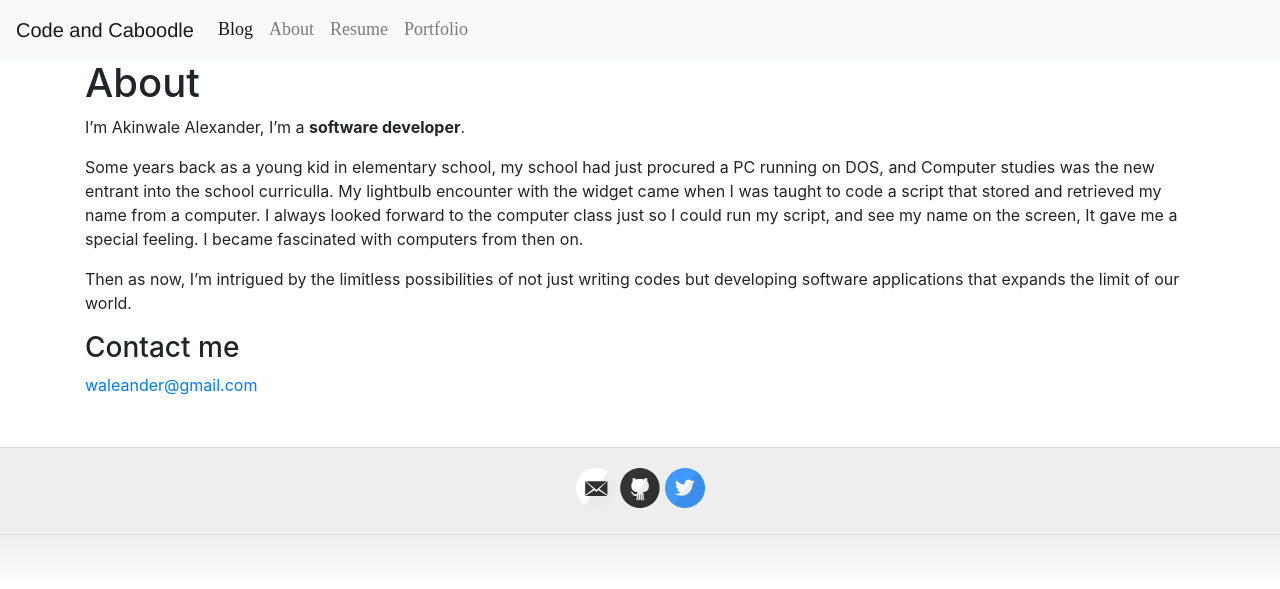
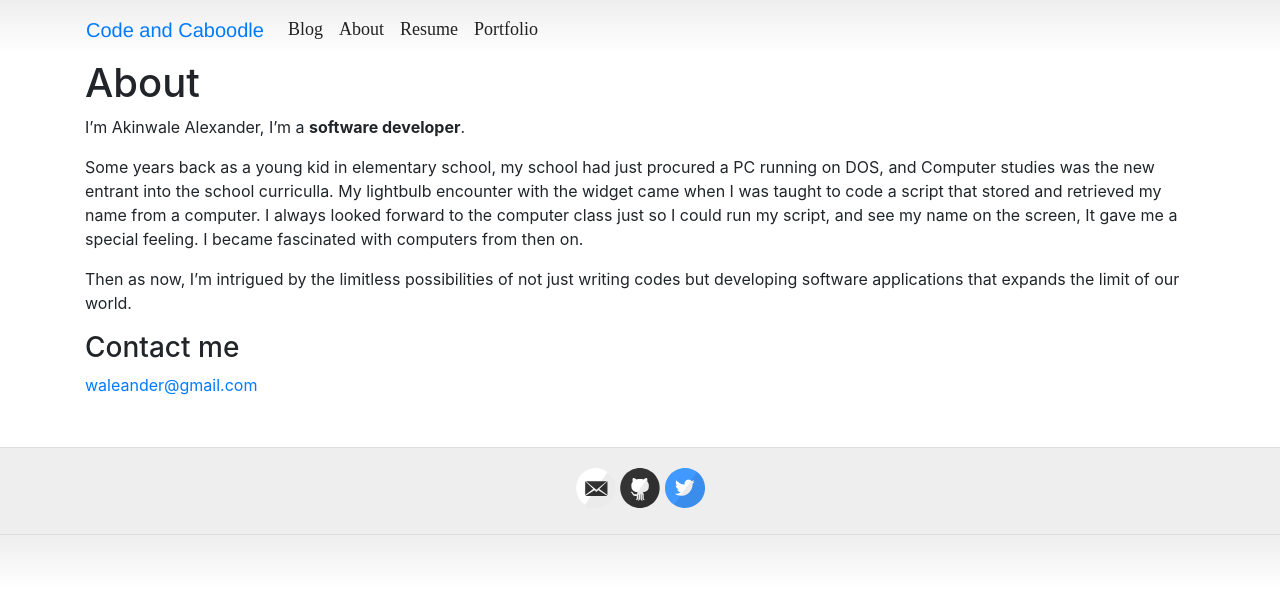
Before and after one commit to yeleywale/yeleywale.github.io, a Jekyll site: the page built from about.md, in a window 1280 px wide. Shown: the top 589 px of the page. Built offline with Jekyll 4.4.1, drawn with Linux system fonts in a browser that asks for light colours; some web fonts are replaced.

Commit message:
Add container to header

```diff
--- a/_layouts/default.html
+++ b/_layouts/default.html
@@ -28,7 +28,7 @@
 
 <body>
 
-    <nav class="navbar navbar-expand-lg navbar-light bg-light">
+    <nav class="navbar navbar-expand-lg container">
         <a class="navbar-brand" href="{{ site.baseurl }}/">{{ site.name }}</a>
         <button class="navbar-toggler" type="button" data-toggle="collapse" data-target="#navbarSupportedContent" aria-controls="navbarSupportedContent" aria-expanded="false" aria-label="Toggle navigation">
           <span class="navbar-toggler-icon"></span>
```
